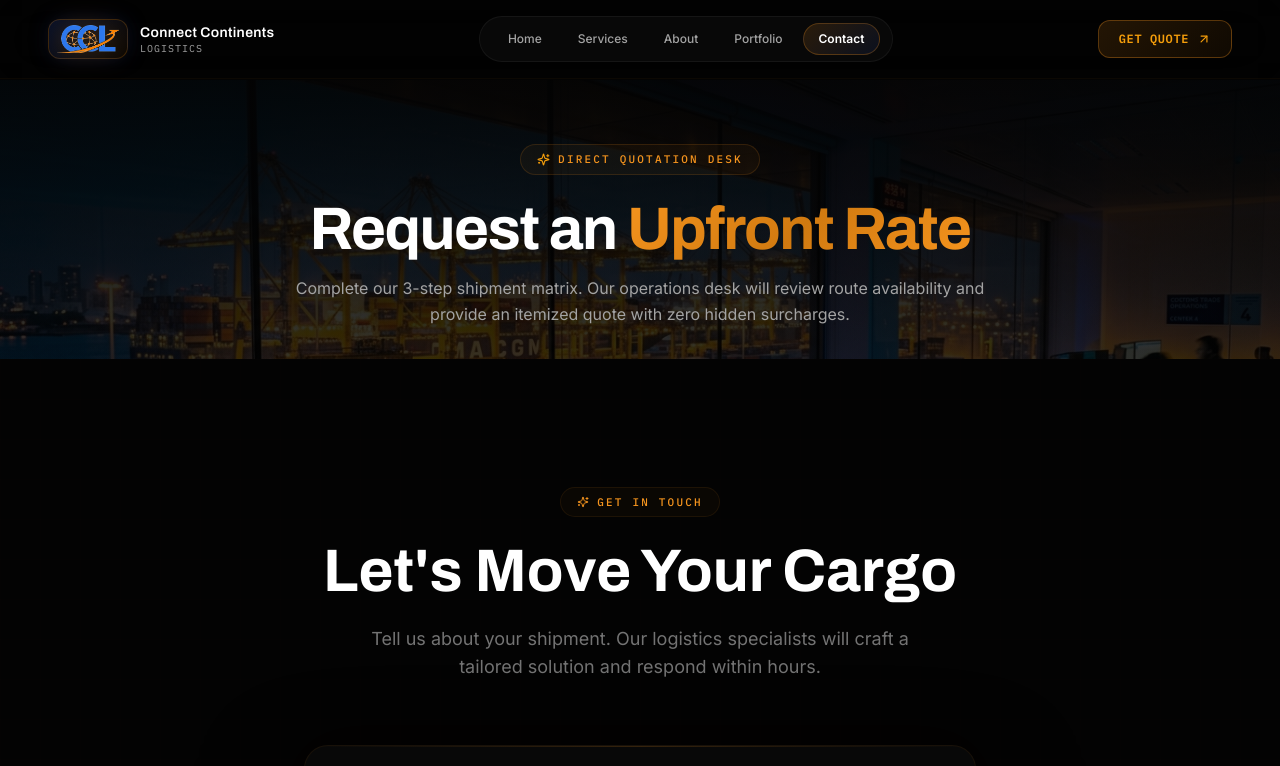
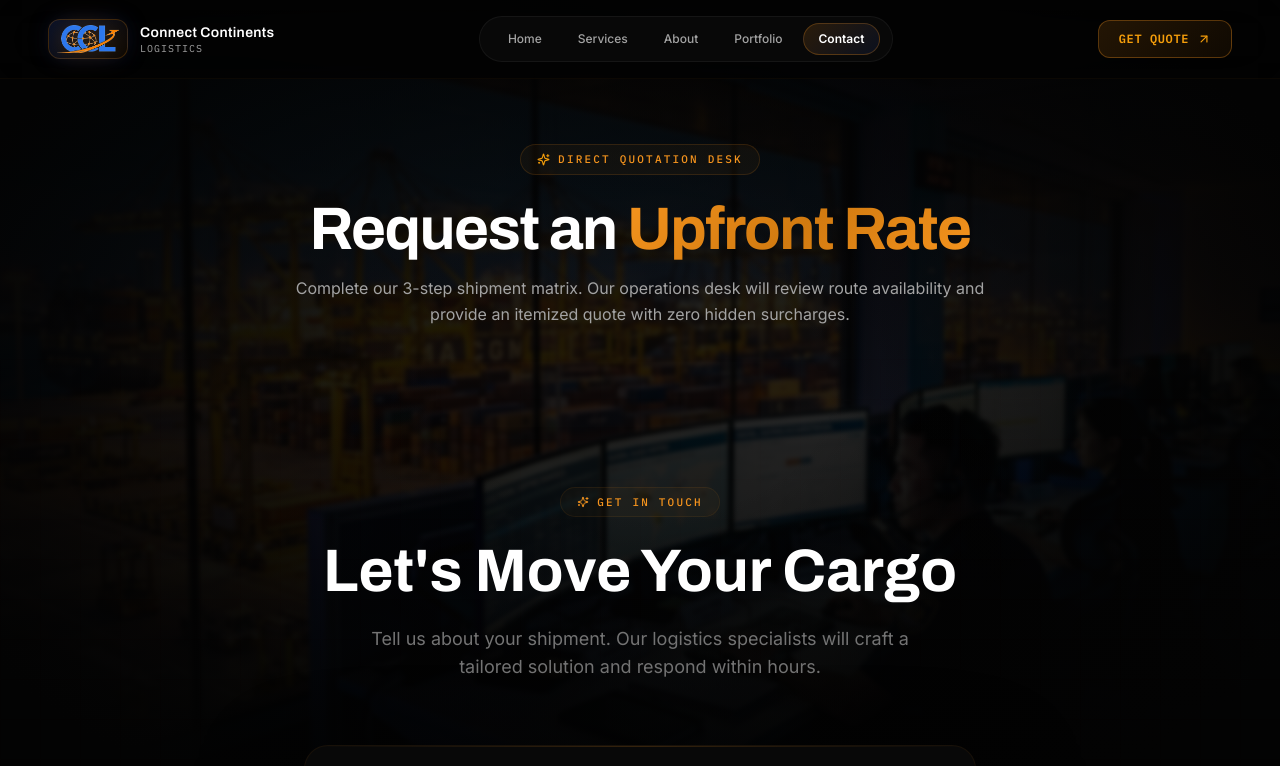
Before and after one commit to abdullahxdrashid10-hub/CCL, a React (Vite) app: page /contact in a window 1280 px wide. Shown: the top 766 px of the page. Built offline with nearby package versions, Linux system fonts and the light colour scheme.

Commit message:
feat: seamless full-page dimmed and blurred background across Contact and About pages

```diff
--- a/src/components/FluidContactForm.jsx
+++ b/src/components/FluidContactForm.jsx
@@ -1119,7 +1119,10 @@ function SuccessPanel({ data, onReset }) {
    MAIN EXPORT — FluidContactForm
    ═══════════════════════════════════════════════════════════════ */
 
-export default function FluidContactForm({ initialService = '' }) {
+export default function FluidContactForm({
+  initialService = '',
+  transparentBg = false,
+}) {
   const [step, setStep] = useState(0);
   const [errors, setErrors] = useState({});
   const [isSubmitting, setIsSubmitting] = useState(false);
@@ -1235,8 +1238,8 @@ export default function FluidContactForm({ initialService = '' }) {
   return (
     <section
       id="contact-form"
-      className="relative overflow-hidden bg-obsidian py-24 md:py-32"
-      style={{ background: OBSIDIAN }}
+      className={`relative overflow-hidden py-24 md:py-32 ${transparentBg ? '' : 'bg-obsidian'}`}
+      style={{ background: transparentBg ? 'transparent' : OBSIDIAN }}
     >
       {/* Background decorations */}
       <div className="pointer-events-none absolute inset-0" aria-hidden="true">
--- a/src/pages/ContactPage.jsx
+++ b/src/pages/ContactPage.jsx
@@ -12,15 +12,16 @@ export default function ContactPage() {
 
   return (
     <div className="relative overflow-hidden py-12 md:py-16">
-      {/* Cinematic Operations Command Center Dimmed Hero Backdrop */}
-      <div className="pointer-events-none absolute top-0 left-0 right-0 h-[520px] md:h-[620px] overflow-hidden z-0">
+      {/* Cinematic Operations Command Center Dimmed & Blurred Full-Page Background */}
+      <div className="pointer-events-none fixed inset-0 z-0 overflow-hidden">
         <img
           src="/images/dispatch-operations.jpg"
           alt="Connect Continents Operations Command Center"
-          className="h-full w-full object-cover object-center opacity-40 brightness-95 contrast-[1.05]"
+          className="h-full w-full object-cover object-center opacity-30 brightness-90 contrast-[1.05] filter blur-[2px] scale-105"
         />
-        <div className="absolute inset-0 bg-gradient-to-t from-[#030303] via-[#030303]/40 to-[#030303]/60" />
-        <div className="absolute inset-0 bg-gradient-to-b from-[#030303]/80 via-transparent to-[#030303]" />
+        {/* Soft atmospheric dimming and subtle vignette */}
+        <div className="absolute inset-0 bg-gradient-to-b from-[#030303]/75 via-[#030303]/50 to-[#030303]/85" />
+        <div className="absolute inset-0 bg-[radial-gradient(ellipse_at_center,transparent_20%,#030303_85%)]" />
       </div>
 
       {/* ── Header ── */}
@@ -65,7 +66,7 @@ export default function ContactPage() {
       </div>
 
       {/* ── 3-Step Fluid Contact Form with pre-selection support ── */}
-      <FluidContactForm initialService={initialService} />
+      <FluidContactForm initialService={initialService} transparentBg />
     </div>
   );
 }
```
